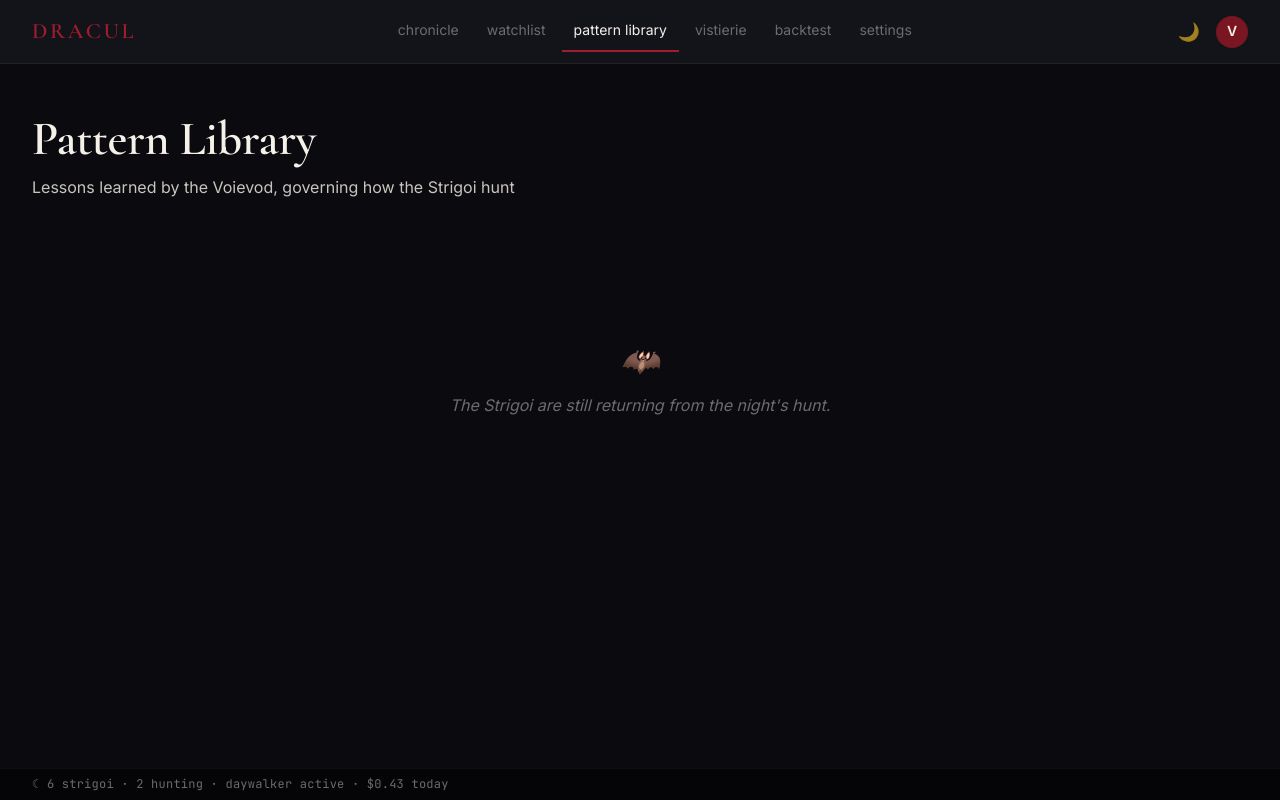
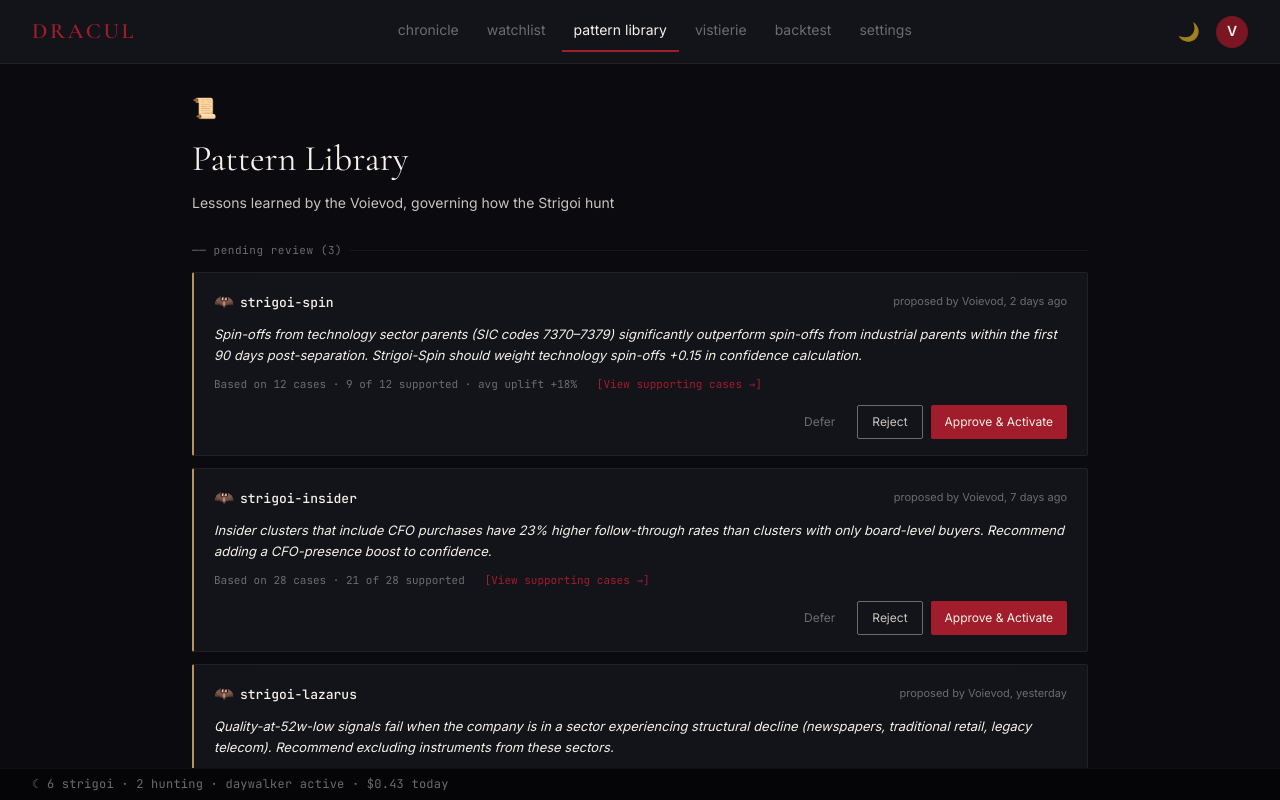
Before and after one commit to visterion/dracul, a Vue app in the folder chronicle/: page /patterns in a window 1280 px wide. Built offline with nearby package versions, Linux system fonts and the light colour scheme.

Commit message:
feat(chronicle): implement PatternLibraryView (View 5) with pending cards and filterable active pattern rows

```diff
--- a/chronicle/src/views/PatternLibraryView.vue
+++ b/chronicle/src/views/PatternLibraryView.vue
@@ -1,41 +1,372 @@
 <template>
-  <div class="stub-view">
-    <div class="stub-view__header">
-      <h1 class="font-display">Pattern Library</h1>
-      <p class="stub-view__subtitle">Lessons learned by the Voievod, governing how the Strigoi hunt</p>
+  <div class="patterns">
+    <div class="patterns__header">
+      <div class="patterns__header-icon">📜</div>
+      <h1 class="patterns__title font-display">Pattern Library</h1>
+      <p class="patterns__subtitle">Lessons learned by the Voievod, governing how the Strigoi hunt</p>
     </div>
-    <div class="stub-view__placeholder">
-      <span class="stub-view__bat">🦇</span>
-      <p>The Strigoi are still returning from the night's hunt.</p>
-    </div>
+
+    <template v-if="loading">
+      <v-skeleton-loader v-for="i in 3" :key="i" type="card" class="mb-3" />
+    </template>
+
+    <template v-else>
+      <!-- Pending section -->
+      <div class="patterns__section-header">── pending review ({{ pendingPatterns.length }})</div>
+
+      <div v-if="pendingPatterns.length === 0" class="patterns__empty">No patterns pending review.</div>
+
+      <div
+        v-for="pattern in pendingPatterns"
+        :key="pattern.id"
+        class="patterns__pending-card"
+      >
+        <div class="patterns__pending-header">
+          <div>
+            <span class="patterns__bat">🦇</span>
+            <span class="patterns__strigoi-name">{{ pattern.appliesToStrigoi }}</span>
+          </div>
+          <span class="patterns__pending-when">proposed by Voievod, {{ daysAgo(pattern.proposedAt) }}</span>
+        </div>
+        <p class="patterns__lesson">{{ pattern.statement }}</p>
+        <div class="patterns__evidence">
+          Based on {{ pattern.evidenceCount }} cases
+          <template v-if="pattern.supportedCount !== undefined">
+            · {{ pattern.supportedCount }} of {{ pattern.evidenceCount }} supported
+          </template>
+          <template v-if="pattern.avgUpliftPercent !== null && pattern.avgUpliftPercent !== undefined">
+            · avg uplift +{{ pattern.avgUpliftPercent }}%
+          </template>
+          &nbsp;
+          <a href="#" class="patterns__cases-link" @click.prevent="() => {}">[View supporting cases →]</a>
+        </div>
+        <div class="patterns__pending-actions">
+          <button class="patterns__btn-ghost" @click="() => {}">Defer</button>
+          <button class="patterns__btn-secondary" @click="() => {}">Reject</button>
+          <button class="patterns__btn-primary" @click="() => {}">Approve &amp; Activate</button>
+        </div>
+      </div>
+
+      <!-- Active section -->
+      <div class="patterns__section-header" style="margin-top: 28px;">── active patterns ({{ activePatterns.length }})</div>
+
+      <div class="patterns__filter-chips">
+        <button
+          class="patterns__chip"
+          :class="{ 'patterns__chip--active': strigoiFilter === 'all' }"
+          @click="strigoiFilter = 'all'"
+        >
+          All Strigoi ({{ activePatterns.length }})
+        </button>
+        <button
+          v-for="name in strigoiNames"
+          :key="name"
+          class="patterns__chip"
+          :class="{ 'patterns__chip--active': strigoiFilter === name }"
+          @click="strigoiFilter = name"
+        >
+          {{ name.replace('strigoi-', '') }} ({{ activePatterns.filter(p => p.appliesToStrigoi === name).length }})
+        </button>
+      </div>
+
+      <div class="patterns__active-list">
+        <div
+          v-for="pattern in filteredActivePatterns"
+          :key="pattern.id"
+          class="patterns__active-row"
+        >
+          <div class="patterns__active-header" @click="toggleExpand(pattern.id)">
+            <span class="patterns__bat">🦇</span>
+            <span class="patterns__active-name">{{ pattern.name ?? pattern.id }}</span>
+            <span class="patterns__strigoi-chip">{{ pattern.appliesToStrigoi.replace('strigoi-', '') }}</span>
+            <span class="patterns__evidence-count">evidence: {{ pattern.evidenceCount }}</span>
+            <span class="patterns__activated">{{ monthsAgo(pattern.proposedAt) }}</span>
+            <button class="patterns__expand-btn">
+              {{ expandedIds.has(pattern.id) ? '▼' : '▶' }}
+            </button>
+          </div>
+          <div v-if="expandedIds.has(pattern.id)" class="patterns__active-body">
+            <p class="patterns__active-text">{{ pattern.statement }}</p>
+            <button class="patterns__btn-ghost" @click="() => {}">Deactivate</button>
+          </div>
+        </div>
+
+        <div v-if="filteredActivePatterns.length === 0" class="patterns__empty">
+          No active patterns for this Strigoi.
+        </div>
+      </div>
+    </template>
   </div>
 </template>
 
-<script setup lang="ts"></script>
+<script setup lang="ts">
+import { ref, computed, onMounted } from 'vue'
+import { useApi } from '../api'
+import type { Pattern } from '../api/types'
+
+const api = useApi()
+const allPatterns = ref<Pattern[]>([])
+const loading = ref(true)
+const strigoiFilter = ref('all')
+const expandedIds = ref<Set<string>>(new Set())
+
+onMounted(async () => {
+  try {
+    allPatterns.value = await api.getPatterns()
+  } finally {
+    loading.value = false
+  }
+})
+
+const pendingPatterns = computed(() =>
+  allPatterns.value.filter(p => p.status === 'PENDING')
+)
+
+const activePatterns = computed(() =>
+  allPatterns.value.filter(p => p.status === 'ACTIVE')
+)
+
+const strigoiNames = computed(() =>
+  [...new Set(activePatterns.value.map(p => p.appliesToStrigoi))].sort()
+)
+
+const filteredActivePatterns = computed(() =>
+  strigoiFilter.value === 'all'
+    ? activePatterns.value
+    : activePatterns.value.filter(p => p.appliesToStrigoi === strigoiFilter.value)
+)
+
+function toggleExpand(id: string) {
+  const next = new Set(expandedIds.value)
+  if (next.has(id)) {
+    next.delete(id)
+  } else {
+    next.add(id)
+  }
+  expandedIds.value = next
+}
+
+function daysAgo(isoString: string): string {
+  const days = Math.floor((Date.now() - new Date(isoString).getTime()) / 86_400_000)
+  if (days === 0) return 'today'
+  if (days === 1) return 'yesterday'
+  return `${days} days ago`
+}
+
+function monthsAgo(isoString: string): string {
+  const months = Math.floor((Date.now() - new Date(isoString).getTime()) / (30 * 86_400_000))
+  if (months === 0) return 'this month'
+  if (months === 1) return '1 month ago'
+  return `${months} months ago`
+}
+</script>
 
 <style scoped>
-.stub-view {
-  max-width: 1280px;
+.patterns {
+  max-width: 960px;
   margin: 0 auto;
-  padding: var(--space-8) var(--space-6);
+  padding: 28px 32px;
 }
-.stub-view__header { margin-bottom: var(--space-8); }
-.stub-view__header h1 {
-  font-size: var(--text-h1);
-  line-height: 1.15;
-  letter-spacing: -0.01em;
+
+.patterns__header { margin-bottom: 28px; }
+.patterns__header-icon { color: var(--cathedral-gold); font-size: 20px; margin-bottom: 6px; }
+.patterns__title {
+  font-size: 36px;
+  font-weight: 400;
   color: var(--bone-ivory);
-  margin: 0 0 var(--space-2) 0;
+  margin: 0 0 4px 0;
 }
-.stub-view__subtitle { color: var(--bone-ivory-dim); margin: 0; font-size: var(--text-body); }
-.stub-view__placeholder {
+.patterns__subtitle { font-size: 14px; color: var(--bone-ivory-dim); margin: 0; }
+
+.patterns__section-header {
+  font-family: var(--font-mono);
+  font-size: 11px;
+  color: var(--ash-gray);
+  letter-spacing: 0.05em;
+  margin: 20px 0 12px;
   display: flex;
-  flex-direction: column;
   align-items: center;
-  padding: var(--space-12) 0;
-  gap: var(--space-4);
+  gap: 8px;
+}
+.patterns__section-header::after {
+  content: '';
+  flex: 1;
+  height: 1px;
+  background: rgba(255, 255, 255, 0.06);
+}
+
+.patterns__empty { font-size: 13px; color: var(--ash-gray); font-style: italic; }
+
+.patterns__pending-card {
+  background: var(--crypt-black-elevated);
+  border: 1px solid rgba(255, 255, 255, 0.06);
+  border-left: 2px solid var(--cathedral-gold);
+  border-radius: 2px;
+  padding: 16px 20px;
+  margin-bottom: 12px;
+}
+
+.patterns__pending-header {
+  display: flex;
+  justify-content: space-between;
+  align-items: center;
+  margin-bottom: 10px;
+}
+.patterns__bat { color: var(--cathedral-gold); margin-right: 6px; }
+.patterns__strigoi-name { font-family: var(--font-mono); font-size: 13px; font-weight: 500; }
+.patterns__pending-when { font-size: 11px; color: var(--ash-gray); }
+
+.patterns__lesson {
+  font-size: 13px;
+  color: var(--bone-ivory);
+  line-height: 1.6;
+  font-style: italic;
+  margin: 0 0 10px 0;
+}
+
+.patterns__evidence {
+  font-family: var(--font-mono);
+  font-size: 11px;
   color: var(--ash-gray);
+  margin-bottom: 12px;
+}
+
+.patterns__cases-link {
+  color: var(--blood-crimson);
+  text-decoration: none;
+}
+.patterns__cases-link:hover { color: var(--blood-crimson-bright); }
+
+.patterns__pending-actions {
+  display: flex;
+  justify-content: flex-end;
+  gap: 8px;
+}
+
+.patterns__btn-primary {
+  padding: 6px 14px;
+  background: var(--blood-crimson);
+  border: none;
+  border-radius: 2px;
+  color: var(--bone-ivory);
+  font-size: 12px;
+  cursor: pointer;
+  font-family: var(--font-body);
+}
+.patterns__btn-primary:hover { background: var(--blood-crimson-bright); }
+
+.patterns__btn-secondary {
+  padding: 6px 14px;
+  background: none;
+  border: 1px solid var(--ash-gray);
+  border-radius: 2px;
+  color: var(--bone-ivory-dim);
+  font-size: 12px;
+  cursor: pointer;
+  font-family: var(--font-body);
+}
+.patterns__btn-secondary:hover { border-color: var(--cathedral-gold); color: var(--cathedral-gold); }
+
+.patterns__btn-ghost {
+  padding: 6px 14px;
+  background: none;
+  border: none;
+  color: var(--ash-gray);
+  font-size: 12px;
+  cursor: pointer;
+  font-family: var(--font-body);
+}
+.patterns__btn-ghost:hover { color: var(--bone-ivory-dim); }
+
+.patterns__filter-chips {
+  display: flex;
+  gap: 6px;
+  flex-wrap: wrap;
+  margin-bottom: 12px;
+}
+
+.patterns__chip {
+  padding: 4px 10px;
+  border-radius: 2px;
+  font-size: 11px;
+  border: 1px solid rgba(255, 255, 255, 0.1);
+  color: var(--ash-gray);
+  cursor: pointer;
+  background: none;
+  font-family: var(--font-body);
+  transition: border-color 0.1s, color 0.1s;
+}
+.patterns__chip--active { border-color: var(--cathedral-gold); color: var(--cathedral-gold); }
+.patterns__chip:hover:not(.patterns__chip--active) { color: var(--bone-ivory-dim); }
+
+.patterns__active-list {
+  border: 1px solid rgba(255, 255, 255, 0.06);
+  border-radius: 2px;
+  overflow: hidden;
+}
+
+.patterns__active-row {
+  border-bottom: 1px solid rgba(255, 255, 255, 0.04);
+}
+.patterns__active-row:last-child { border-bottom: none; }
+
+.patterns__active-header {
+  display: flex;
+  align-items: center;
+  gap: 10px;
+  padding: 12px 16px;
+  background: var(--crypt-black-elevated);
+  cursor: pointer;
+  transition: background 0.1s;
+}
+.patterns__active-header:hover { background: rgba(184, 148, 92, 0.04); }
+
+.patterns__active-name {
+  font-family: var(--font-mono);
+  font-size: 13px;
+  color: var(--bone-ivory);
+  flex: 1;
+}
+
+.patterns__strigoi-chip {
+  padding: 2px 8px;
+  border: 1px solid rgba(184, 148, 92, 0.3);
+  border-radius: 2px;
+  font-size: 11px;
+  color: var(--cathedral-gold);
+  font-family: var(--font-mono);
+}
+
+.patterns__evidence-count {
+  font-size: 11px;
+  color: var(--ash-gray);
+  font-family: var(--font-mono);
+  min-width: 80px;
+}
+.patterns__activated {
+  font-size: 11px;
+  color: var(--ash-gray);
+  min-width: 110px;
+}
+.patterns__expand-btn {
+  background: none;
+  border: none;
+  color: var(--ash-gray);
+  cursor: pointer;
+  font-size: 12px;
+  flex-shrink: 0;
+}
+
+.patterns__active-body {
+  padding: 12px 16px 12px 36px;
+  background: rgba(255, 255, 255, 0.01);
+  border-top: 1px solid rgba(255, 255, 255, 0.04);
+}
+.patterns__active-text {
+  font-size: 13px;
+  color: var(--bone-ivory-dim);
+  line-height: 1.6;
   font-style: italic;
+  margin: 0 0 10px 0;
 }
-.stub-view__bat { font-size: 32px; line-height: 1; }
 </style>
```
